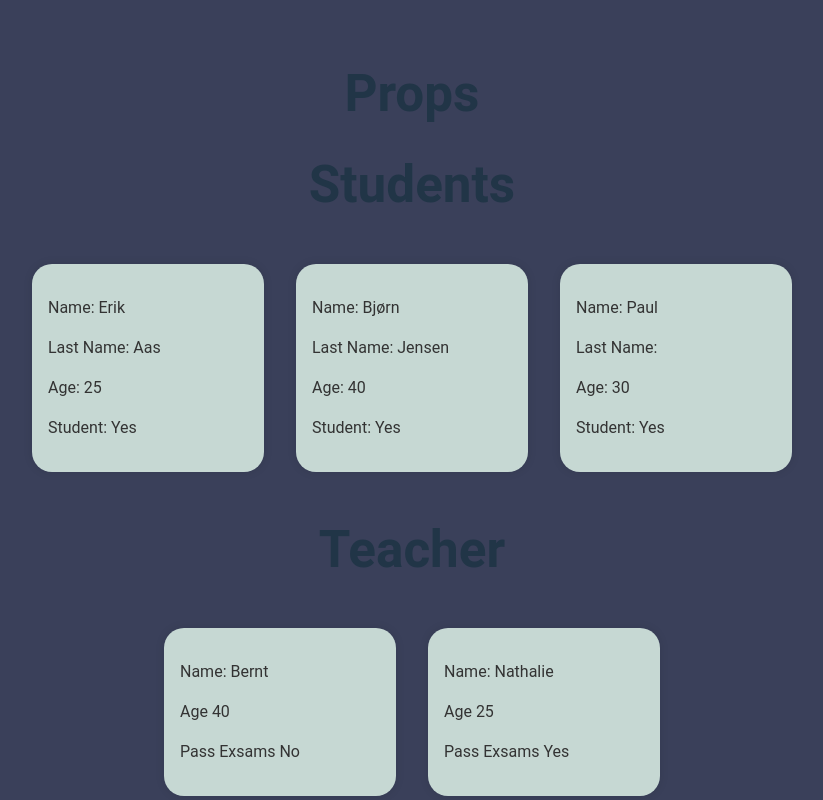
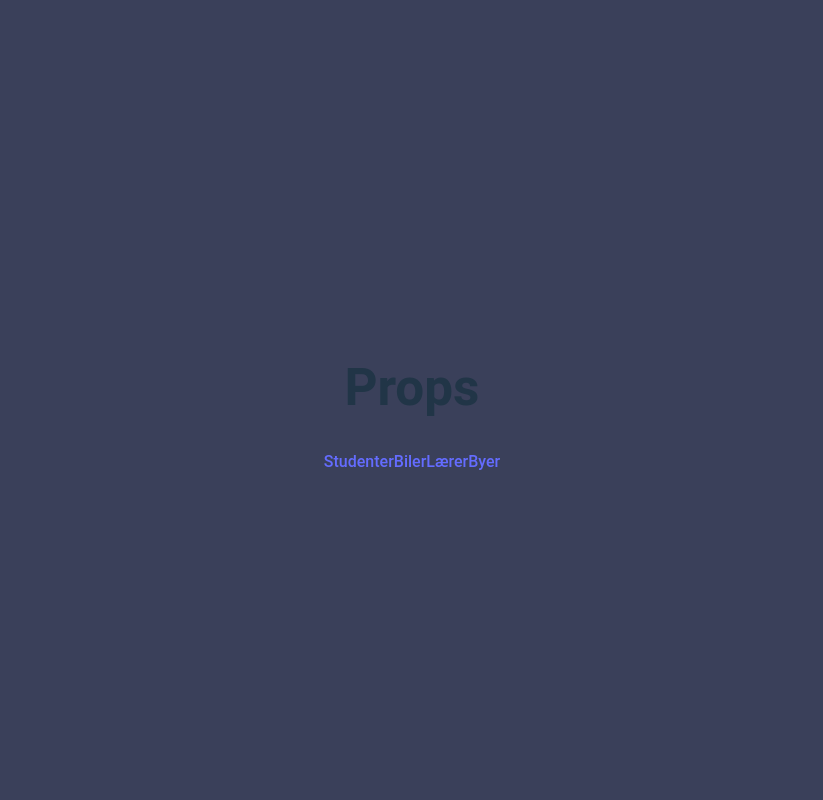
Before and after one commit to ErikAJensen/myreactjourney, a React (Vite) app: page / in a window 1280 px wide. Shown: the top 800 px of the page, without its empty margins (228-1051 px from the left). Built offline with nearby package versions, Linux system fonts and the light colour scheme.

Commit message:
jobber med Link/Router

```diff
--- a/src/App.jsx
+++ b/src/App.jsx
@@ -12,23 +12,20 @@ import fordimg from "./Img/ford.jpg";
 import opelimg from "./Img/opel.jpg";
 import Haldenimg from "./Img/halden.jpg";
 
-function App() {
+function StudentsPage() {
   return (
-    <Router>
     <div>
-        <div>
-          <h1>Props</h1>
-
       <h1>Students</h1>
       <Student name="Erik" lastname="Aas" age={25} isStudent="Yes" />
       <Student name="Bjørn" lastname="Jensen" age={40} isStudent="No" />
       <Student name="Paul" age={30} isStudent="No" />
+    </div>
+  );
+}
 
-          <h1>Teacher</h1>
-          <Teachers name="Bernt" age={40} />
-
-          <Teachers name="Nathalie" age={25} isStudentPas="Yes" />
-
+function CarPage() {
+  return (
+    <div>
       <h1>Cars</h1>
       <Cars
         type="Ford"
@@ -53,10 +50,52 @@ function App() {
         carimg={opelimg}
         Numberplates="MRPL8S"
       />
+    </div>
+  );
+}
+
+function Teacher() {
+  return (
+    <div>
+      <h1>Teacher</h1>
+      <Teachers name="Bernt" age={40} />
+      <Teachers name="Nathalie" age={25} isStudentPas="Yes" />
+    </div>
+  );
+}
+
+function Citys() {
+  return (
+    <div>
       <h1>City</h1>
       <City Cityimg={Haldenimg} Cityname="Halden" population={31730} />
     </div>
+  );
+}
+
+function App() {
+  return (
+    <Router>
+      <div>
+        <div>
+          <h1>Props</h1>
         </div>
+
+        <Link to="students">Studenter</Link>
+
+        <Link to="Cars">Biler</Link>
+
+        <Link to="Teachers">Lærer</Link>
+
+        <Link to="Citys">Byer</Link>
+      </div>
+
+      <Routes>
+        <Route path="students" element={<StudentsPage />} />
+        <Route path="Cars" element={<CarPage />} />
+        <Route path="Teachers" element={<Teacher />} />
+        <Route path="Citys" element={<Citys />} />
+      </Routes>
     </Router>
   );
 }
```
Lines whose indentation alone changed are shown as unchanged.
